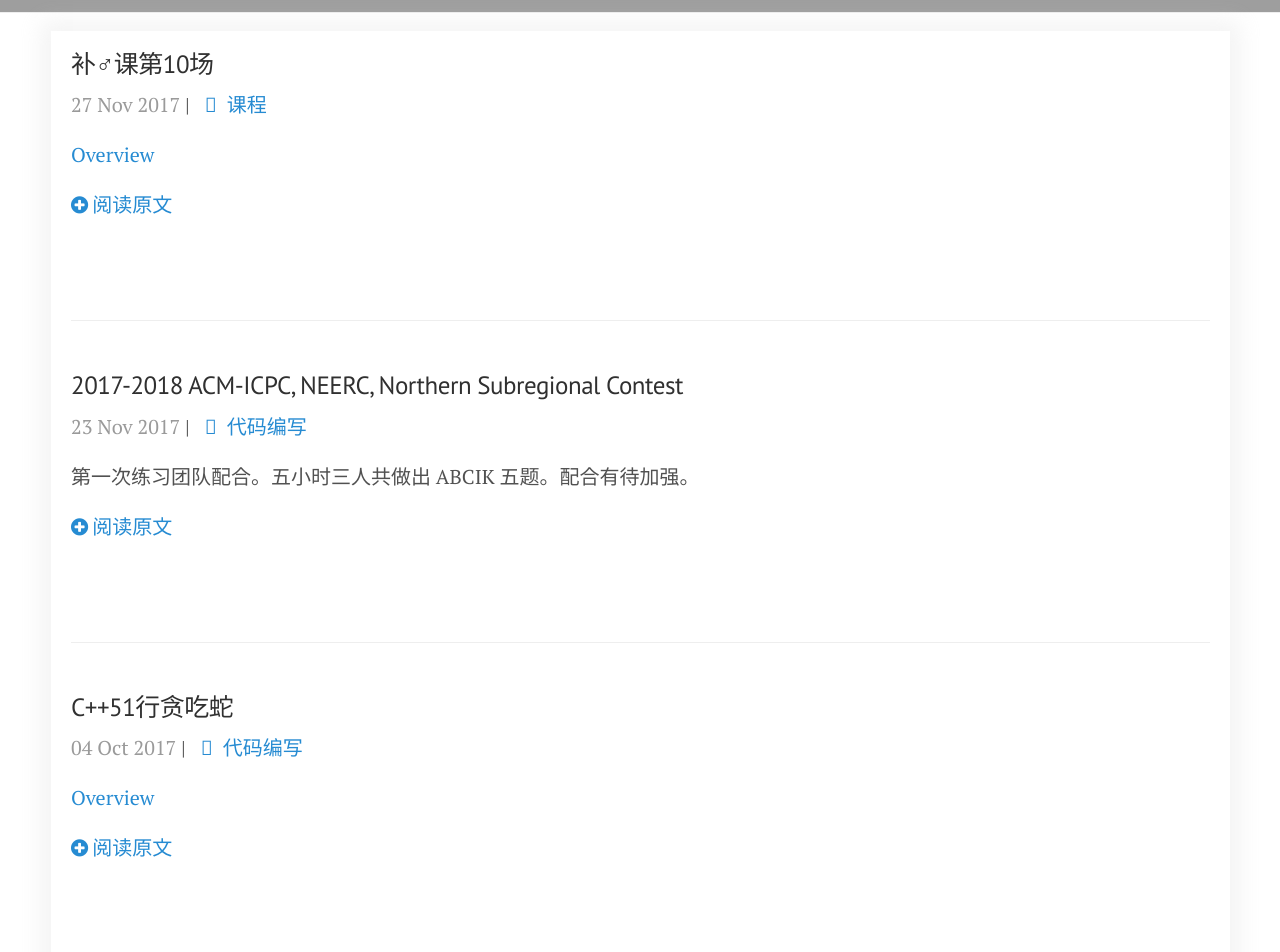
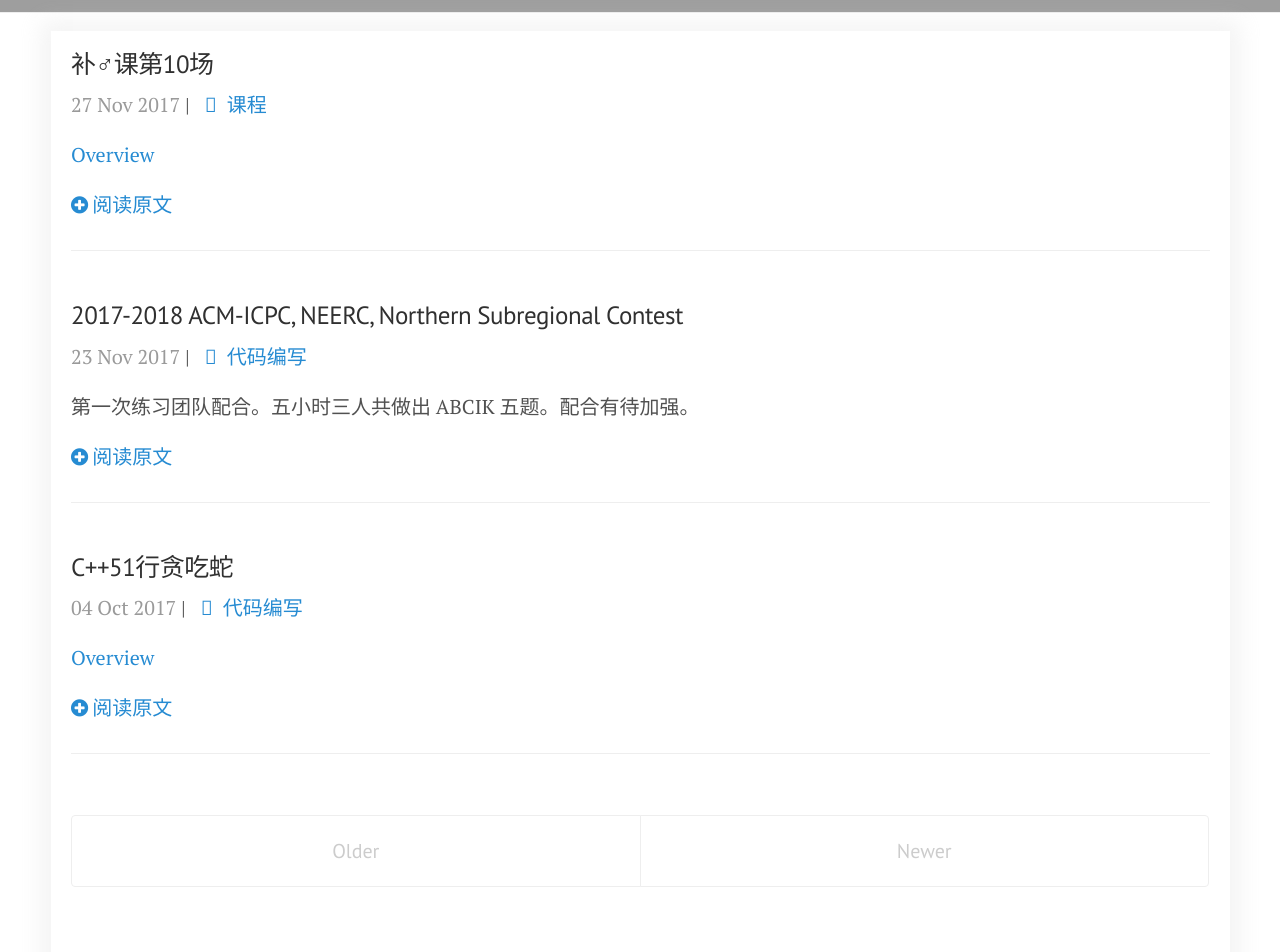
Before and after one commit to chen-xw/chen-xw.github.io, a Jekyll site: the page built from blog/index.html, in a window 1280 px wide. Shown: the part 347-1299 px from the top of the page. Built offline with Jekyll 4.4.1, drawn with Linux system fonts in a browser that asks for light colours; the list of posts is cut into pages by our own code; comment, search, counter and statistics services are not loaded; grey boxes are pictures that could not be loaded.

Commit message:
Update lanyon.css

```diff
--- a/public/css/lanyon.css
+++ b/public/css/lanyon.css
@@ -350,6 +350,10 @@ a.sidebar-nav-item:focus {
 
 .page,
 .post {
+  margin-bottom: 1em;
+  padding-top: 18px;
+}
+.post-2 {
   margin-bottom: 5em;
   padding-top: 18px;
 }
```
